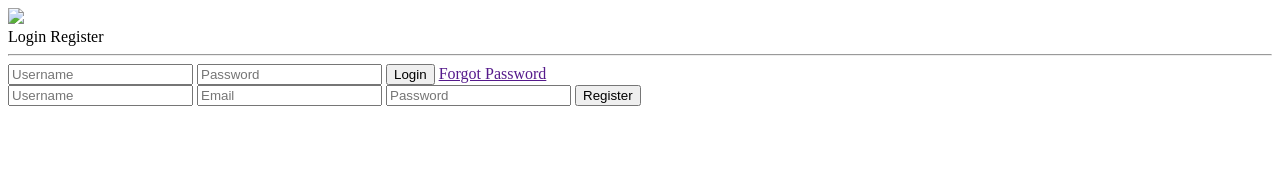
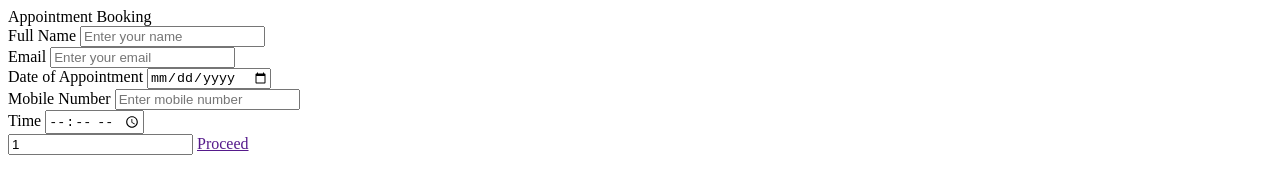
Before and after one commit to wairatimurage/PHENOMENAIL, a website: page frontend/form.html in a window 1280 px wide. Drawn offline with Linux system fonts and the light colour scheme.

Commit message:
Update form.html

```diff
--- a/frontend/form.html
+++ b/frontend/form.html
@@ -4,33 +4,49 @@
 <head>
     <meta charset="utf-8">
 	</head>
-  <div class="account-page">
+
 	<div class="container">
-		<div class="row">
-			<div class="col-2">
-				<img src="images/image1.png" width="100%">
-			</div>
-			<div class="col-2">
-				<div class="form-container">
-					<div class="form-btn">
-						<span onclick="login()">Login</span>
-						<span onclick="register()">Register</span>
-						<hr id="Indicator">
-					</div>
-					<form id="LoginForm">
-						<input type="text" placeholder="Username">
-						<input type="password" placeholder="Password">
-						<button type="submit" class="btn">Login</button>
-						<a href="">Forgot Password</a>
-					</form>
-					<form id="RegForm">
-						<input type="text" placeholder="Username">
-						<input type="email" placeholder="Email">
-						<input type="password" placeholder="Password">
-						<button type="submit" class="btn">Register</button>
-					</form>
-				</div>
-			</div>
-		</div>
-	</div>
+        <header>Appointment Booking</header>
+
+        <form action="#" id="form1">
+                        <div class="fields">
+                        <div class="input-field">
+                            <label>Full Name</label>
+                            <input type="text" placeholder="Enter your name" required>
+                        </div>
+
+
+                        <div class="input-field">
+                            <label>Email</label>
+                            <input type="text" placeholder="Enter your email" required>
+                        </div>
+
+                        <div class="input-field">
+                            <label>Date of Appointment</label>
+                            <input type="date" placeholder="Enter appointment date" required>
+                        </div>
+
+                        <div class="input-field">
+                            <label>Mobile Number</label>
+                            <input type="number" placeholder="Enter mobile number" required>
+                        </div>
+
+                        <div class="input-field">
+                            <label>Time</label>
+                            <input type="time" placeholder="Enter time of appointment" required>
+                        </div>
+                     </div>
+                     <input type="number" value="1">
+				<a href="" class="btn" id="proceedBtn">Proceed</a>
+        </form>
+    </div>
+  <script>
+        const form = document.querySelector("form")
+        allInput = form.querySelectorAll(".first input");
+
+
+
+
+proceedBtn.addEventListener("click", () => form.classList.remove('secActive'));
+</script>
 </div>
```
